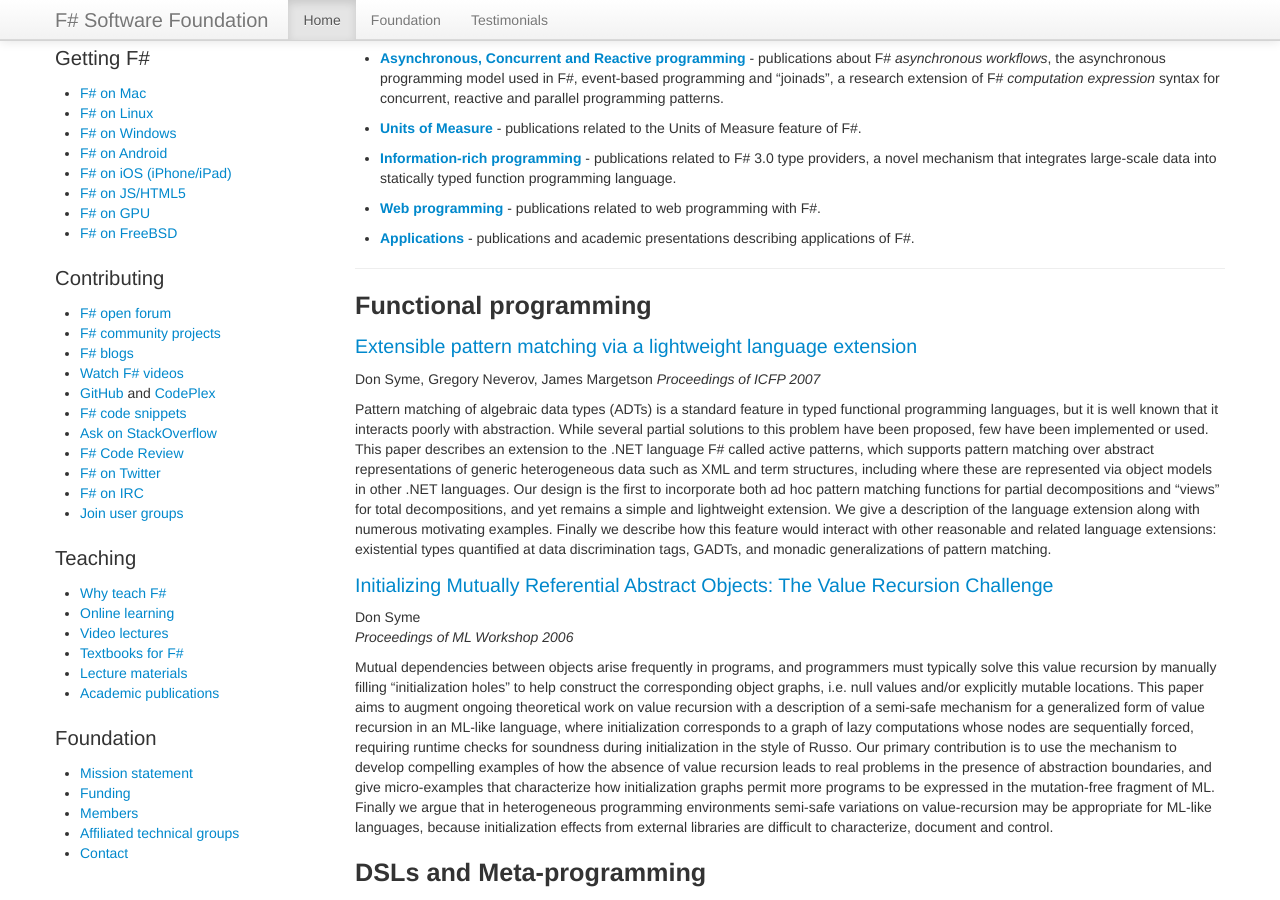
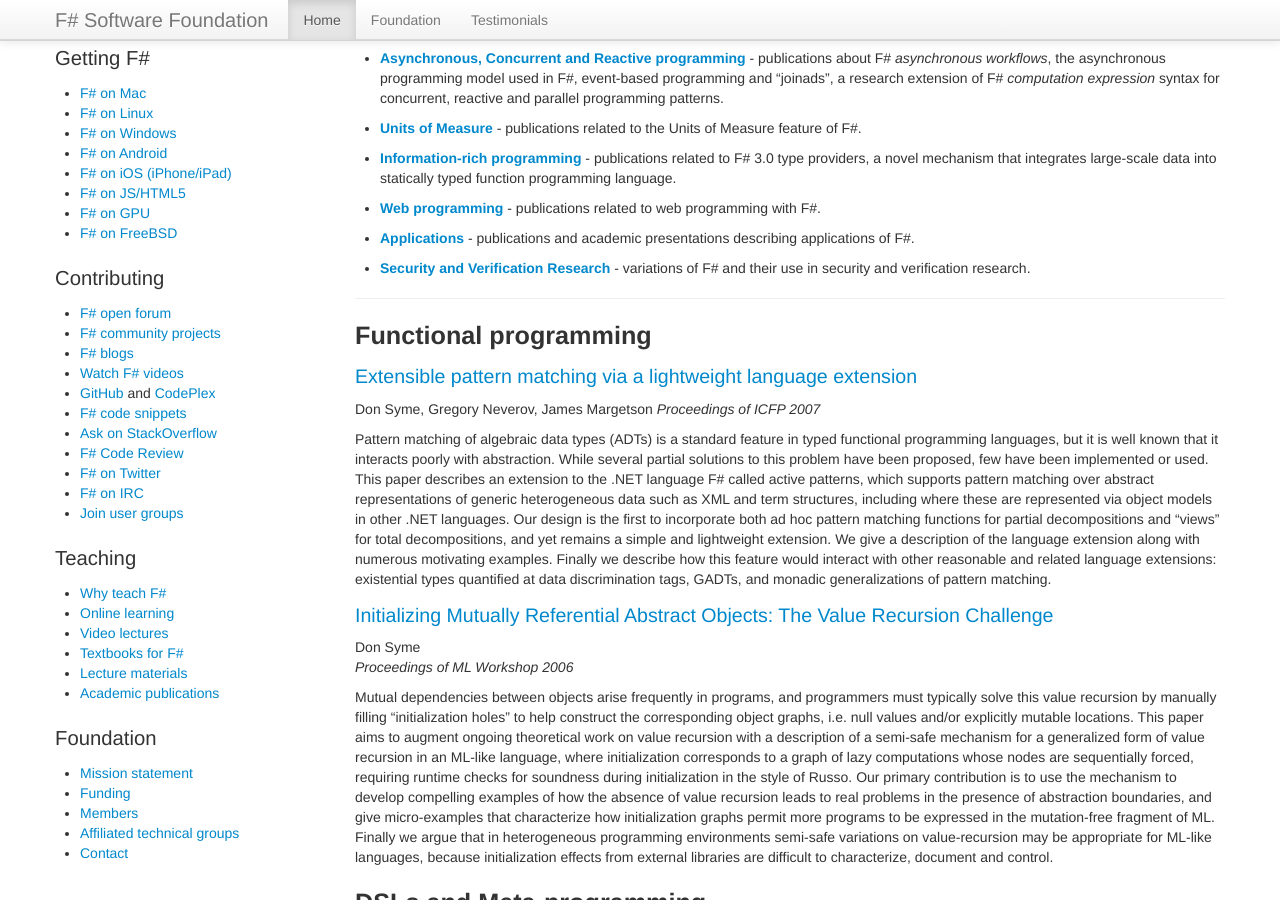
Before and after one commit to fsharp/fsharp.org, a Jekyll site: the page built from teaching/research.md, in a window 1280 px wide and 900 px high, scrolled down 332 px. Built offline with Jekyll 4.4.1, drawn with Linux system fonts in a browser that asks for light colours; nearby versions of some CDN libraries; some web fonts are replaced; comment, search, counter and statistics services are not loaded.

Commit message:
Update research.md

```diff
--- a/teaching/research.md
+++ b/teaching/research.md
@@ -33,6 +33,8 @@
  * **[Web programming](#web_programming)** - publications related to web programming with F#.
 
  * **[Applications](#applications)** - publications and academic presentations describing applications of F#.
+
+ * **[Security and Verification Research](#security_and_verification_research)** - variations of F# and their use in security and verification research.
 
 --------------
 
```
